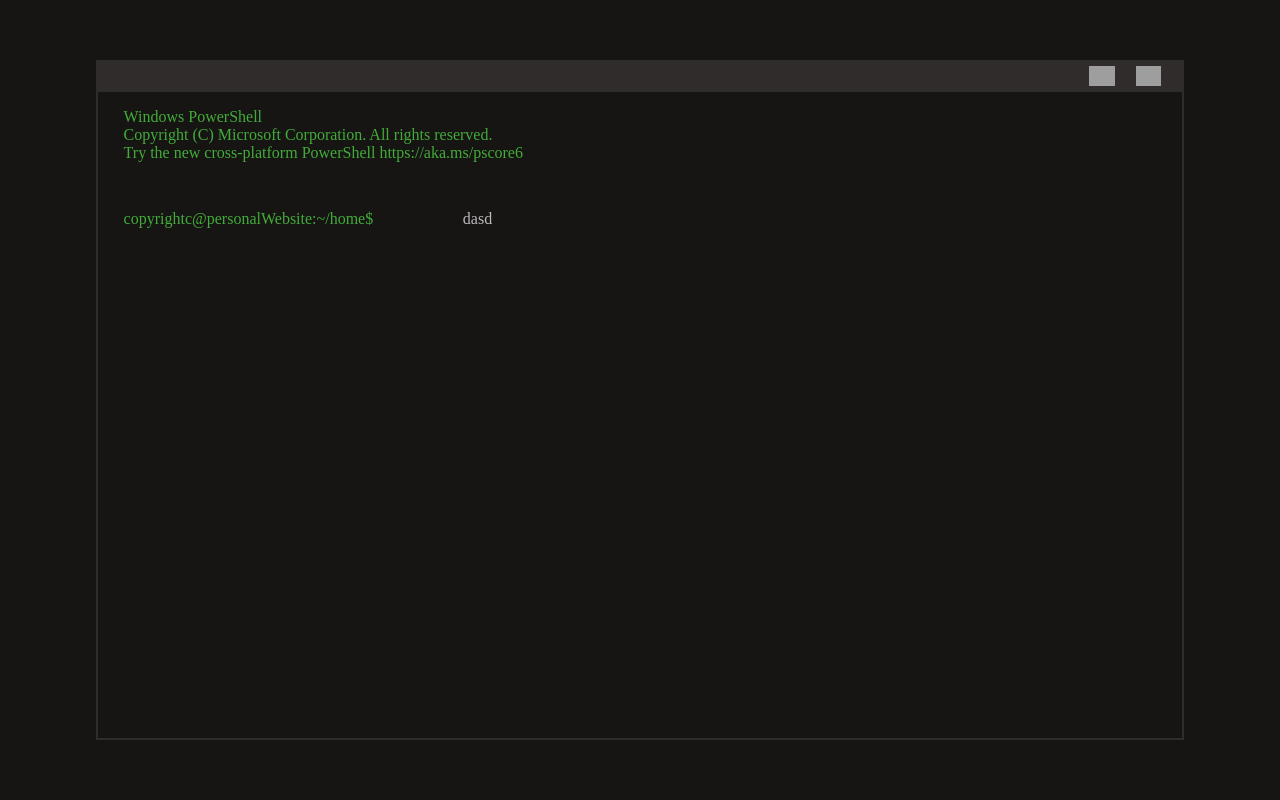
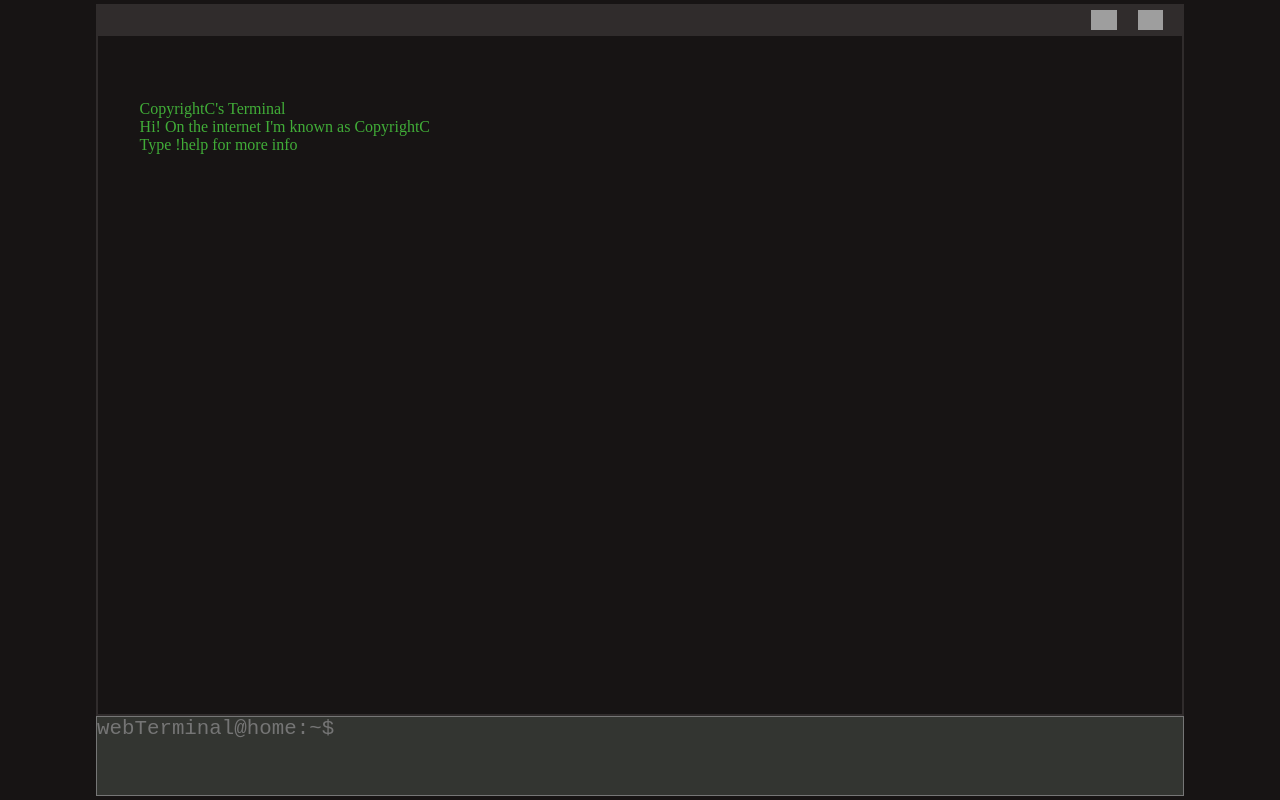
Before and after one commit to CopyrightC/Personal-website-v2, a React (Create React App) app: page / in a window 1280 px wide. Built offline with nearby package versions, Linux system fonts and the light colour scheme; grey boxes are pictures that could not be loaded.

Commit message:
Input functionality added

```diff
--- a/public/index.html
+++ b/public/index.html
@@ -1,43 +1,23 @@
 <!DOCTYPE html>
 <html lang="en">
+
 <head>
   <meta charset="utf-8" />
   <link rel="icon" href="%PUBLIC_URL%/favicon.ico" />
   <meta name="viewport" content="width=device-width, initial-scale=1" />
   <meta name="theme-color" content="#000000" />
-    <meta
-      name="description"
-      content="Web site created using create-react-app"
-    />
+  <meta name="description" content="Web site created using create-react-app" />
   <link rel="apple-touch-icon" href="%PUBLIC_URL%/logo192.png" />
-    <!--
-      manifest.json provides metadata used when your web app is installed on a
-      user's mobile device or desktop. See https://developers.google.com/web/fundamentals/web-app-manifest/
-    -->
+
   <link rel="manifest" href="%PUBLIC_URL%/manifest.json" />
-    <!--
-      Notice the use of %PUBLIC_URL% in the tags above.
-      It will be replaced with the URL of the `public` folder during the build.
-      Only files inside the `public` folder can be referenced from the HTML.
 
-      Unlike "/favicon.ico" or "favicon.ico", "%PUBLIC_URL%/favicon.ico" will
-      work correctly both with client-side routing and a non-root public URL.
-      Learn how to configure a non-root public URL by running `npm run build`.
-    -->
-    <title>React App</title>
+  <title>PersonalWebsiteV2</title>
 </head>
+
 <body>
   <noscript>You need to enable JavaScript to run this app.</noscript>
   <div id="root"></div>
-    <!--
-      This HTML file is a template.
-      If you open it directly in the browser, you will see an empty page.
 
-      You can add webfonts, meta tags, or analytics to this file.
-      The build step will place the bundled scripts into the <body> tag.
+</body>
 
-      To begin the development, run `npm start` or `yarn start`.
-      To create a production bundle, use `npm run build` or `yarn build`.
-    -->
-  </body>
 </html>
--- a/src/App.js
+++ b/src/App.js
@@ -1,7 +1,37 @@
 import './App.css';
+import React from 'react';
 import { Home } from "./components/home"
 function App() {
 
+  const addMsg = (Message) => {
+    let main_div = document.getElementById("window")
+    let msg = document.createElement("p")
+    msg.className = "command"
+    let text = document.createTextNode(Message)
+    msg.appendChild(text)
+    main_div.appendChild(msg)
+  }
+
+  React.useEffect(() => {
+    let input = document.getElementById("input")
+    input.focus();
+    input.addEventListener('keypress', (e) => {
+      if (e.code === "Enter") {
+
+        let value = input.value
+        e.preventDefault()
+        input.value = ""
+        if (value === "!help") {
+          addMsg("You ts")
+
+        }
+
+        else {
+
+        }
+      }
+    })
+  })
   return (
     <div className="App">
       <Home />
--- a/src/components/home.jsx
+++ b/src/components/home.jsx
@@ -1,28 +1,42 @@
-import React from 'react'
+import React, { useEffect } from 'react'
 import "../styles/home.css"
-
+import { Input } from "./input"
 export const Home = () => {
 
+    const addMsg = (Message) => {
+        let main_div = document.getElementById("window")
+        console.log(main_div)
+        let msg = document.createElement("p")
+        msg.className = "command"
+        let text = document.createTextNode(Message)
+        msg.appendChild(text)
+        main_div.appendChild(msg)
+    }
+
+
+
+    const focus = () => {
+        let input = document.getElementById("input")
+        input.focus();
+    }
     return (
         <div className="home-main">
-
-            <div className="window">
             <div className="buttons">
                 <img className="img" src="https://image.flaticon.com/icons/png/512/864/864393.png" alt="" />
                 <img src="https://image.flaticon.com/icons/png/512/136/136831.png" alt="" className="img" />
             </div>
+            <div id="window">
                 <p className="command">
-                    Windows PowerShell
+                    CopyrightC's Terminal
                     <br />
-                    Copyright (C) Microsoft Corporation. All rights reserved.
+                    Hi! On the internet I'm known as CopyrightC
                     <br />
-                    Try the new cross-platform PowerShell https://aka.ms/pscore6
+                    Type !help for more info
                 </p>
-                <div className="main-input-area">
-                    <p className="command" id="location">copyrightc@personalWebsite:~/home$</p>
-                    <span contentEditable={true} id="input">dasd</span>
+
+
             </div>
-            </div>
-        </div>
+            <Input />
+        </div >
     )
 }
--- /dev/null
+++ b/src/components/input.jsx
@@ -0,0 +1,7 @@
+import React from 'react'
+import "../styles/input.css"
+export const Input = () => {
+    return (
+        <textarea type="text" id="input" placeholder="webTerminal@home:~$" />
+    )
+}
--- a/src/styles/home.css
+++ b/src/styles/home.css
@@ -10,23 +10,8 @@
     align-items: center;
     justify-content: center;
 }
-.main-input-area{
-    display: flex;
-    position: relative;
-}
-#input{
-    display: inline-block;
-    min-width: 2rem;
-    outline: none;
-    margin-right: 2rem;
-    max-width: 60%;
-    position: absolute;
-    caret-color: #f0f0f0;
-    left: 22.8rem;
-    top: 3rem;
-    color: rgba(236, 236, 236, 0.774);
 
-}
+
 .buttons .img{
     margin-right: 1.3rem;
     align-self: right;
@@ -39,22 +24,24 @@
 #location{
     position: relative;
 }
-.window{
+
+#window{
     position: relative;
     width: 85vw;
-    overflow: hidden;
+    overflow-y: auto;
+    padding: 1rem;
     height: 85vh;
     border:2px solid rgba(112, 105, 105, 0.274);;
     border-top: none;
 }
 
 .buttons{
-    width: 100%;
+    width: 85vw;
     display: flex;
     flex-direction: row-reverse;
     align-items: center;
     justify-content: flex-start;
-    position: absolute;
+    left: 0;
     top: 0;
     background-color: rgba(112, 105, 105, 0.274);
     height: 2rem;
--- /dev/null
+++ b/src/styles/input.css
@@ -0,0 +1,9 @@
+textarea{
+    width: 85vw;
+    height: 5rem;
+    color:rgb(231, 233, 229);
+    resize: none;
+    font-size: 1.3rem;
+    background-color: rgb(51, 53, 49);
+    outline: none;
+}
```
Lines whose indentation alone changed are shown as unchanged.
